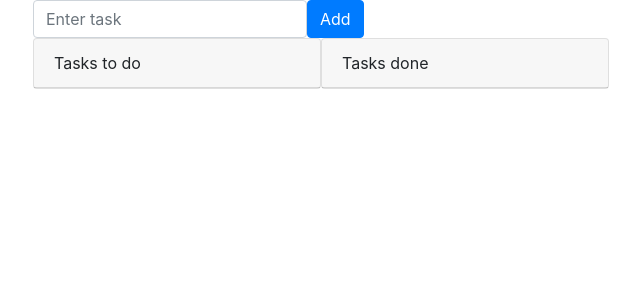
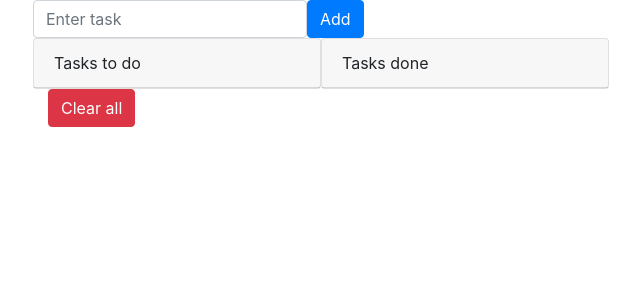
Before and after one commit to dariusz75/angular6-to-do-list, an Angular app: page / in a window 1280 px wide. Shown: the top 300 px of the page, without its empty margins (37-677 px from the left). Built offline with nearby package versions, Linux system fonts and the light colour scheme; what angular-font-awesome would draw is missing.

Commit message:
clear more added

```diff
--- a/src/app/app.component.html
+++ b/src/app/app.component.html
@@ -31,4 +31,5 @@
       </ul>
     </div>
   </div>
+  <button class="btn btn-danger" (click)="removeAll()">Clear all</button>
 </div>
--- a/src/app/app.component.ts
+++ b/src/app/app.component.ts
@@ -35,4 +35,9 @@ export class AppComponent {
     this.tasksList.push(done);
   }
 
+  removeAll() {
+    this.tasksList = [];
+    this.doneList = [];
+  }
+
 }
```
